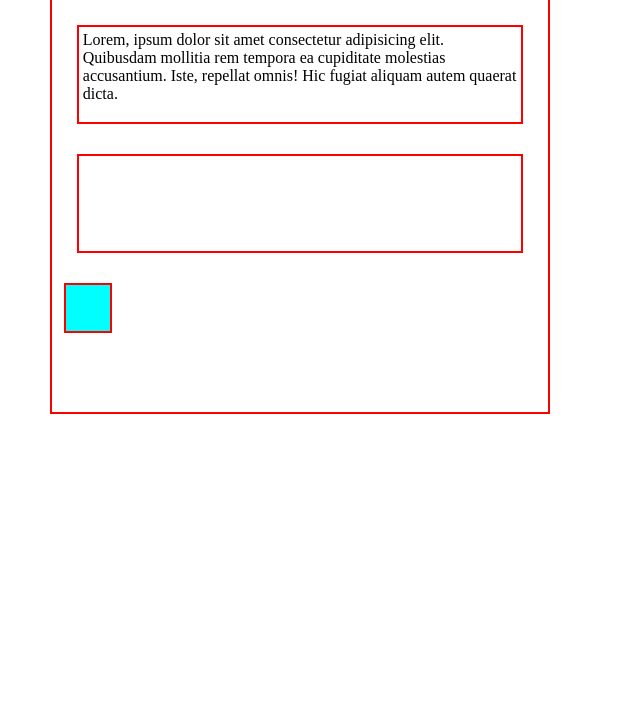
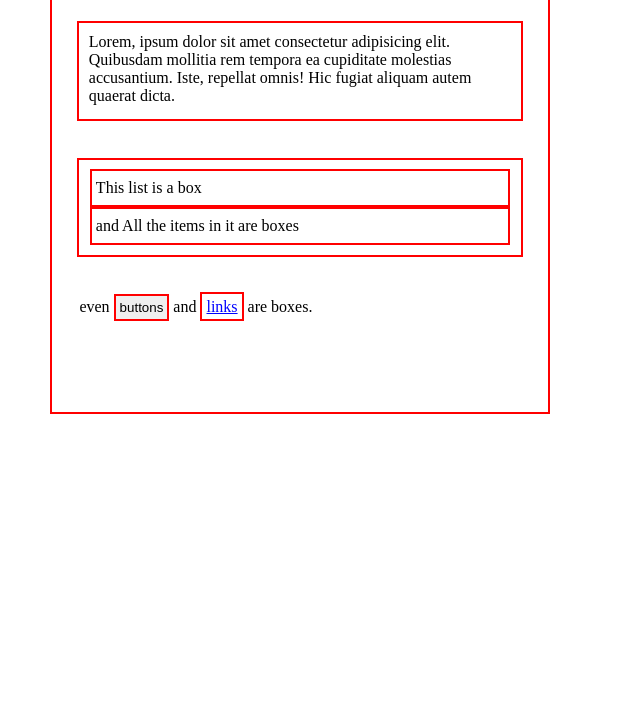
Before and after one commit to VirendrKumarYadav/CSS, a plain HTML site: page hw_boxmodel/index.html in a window 1280 px wide. Shown: the part 86-800 px from the top of the page, without its empty margins (0-640 px from the left). Drawn offline with Linux system fonts and the light colour scheme.

Commit message:
aading all the changes

```diff
--- a/hw_boxmodel/index.html
+++ b/hw_boxmodel/index.html
@@ -18,14 +18,18 @@
                 <p>Lorem, ipsum dolor sit amet consectetur adipisicing elit. Quibusdam mollitia rem tempora ea
                     cupiditate molestias accusantium. Iste, repellat omnis! Hic fugiat aliquam autem quaerat dicta.</p>
             </div>
+
             <div class="sub_cont" id="div3">
-                <div id="subbox"></div>
-                <div id="subbox"></div>
+                <li id="subbox">
+                    <span>This list is a box</span>
+                </li>
+                <li id="subbox">
+                    <span>and All the items in it are boxes</span>
+                </li>
             </div>
 
             <div id="div4">
-                <div class="cl" id="cl1"></div>
-                <div class="cl" id="cl2"></div>
+                <p>even <button>buttons</button> and <a href="">links</a> are boxes.</p>
             </div>
         </div>
     </main>
--- a/hw_boxmodel/styles.css
+++ b/hw_boxmodel/styles.css
@@ -13,47 +13,67 @@
     display: flex;
     flex-direction: column;
     align-items: center;
-    justify-content: space-evenly;
+    justify-content: space-around;
 }
 
 .sub_cont {
-    height: 10%;
+    height: 30%;
     max-width: 90%;
     border: 2px solid red;
-
 }
 
 #div1 {
     height: 10%;
     width: 95%;
 }
+h1{
+    margin-top: 5px;
+}
 
 #div2 {
     width: 95%;
     height: 20%;
-    padding: 4px;
+    padding: 10px;
 }
 
 #div3 {
     width: 95%;
     height: 20%;
+    display: flex;
+    flex-direction: column;
+    justify-content: center;
+    align-items: center;
+}
+li {
+  display: flex;
+  align-items: center;
+
+}
+span{
+    margin-left: 4px;
 }
 #subbox{
-    width: 50%;
-    height: 50%;
-   border-color: blueviolet;
+    width: 95%;
+    height: 40%;
+    border: 2px solid red;
+
 }
 #div4 {
     width: 95%;
     height: 20%;
     display: flex;
-
+    justify-content: left;
+}
+#div4 p{
+    margin-left: 15px;
 }
 
-
-#cl1 {
-    width: 10%;
-    height: 50%;
-    background-color: aqua;
+button{
+     border: 2px solid red;
+     padding: 4px;
+}
+a{
+    color: blue;
     border: 2px solid red;
+    padding: 4px;
 }
```
